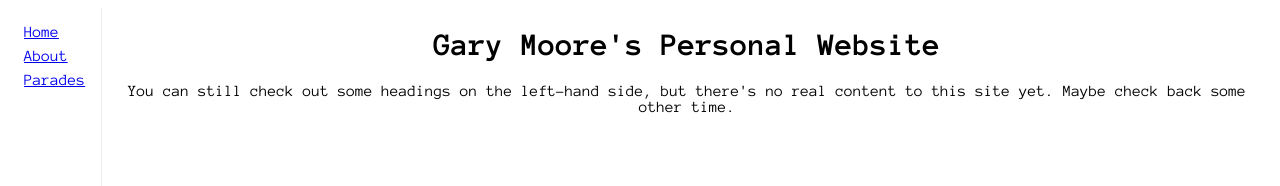
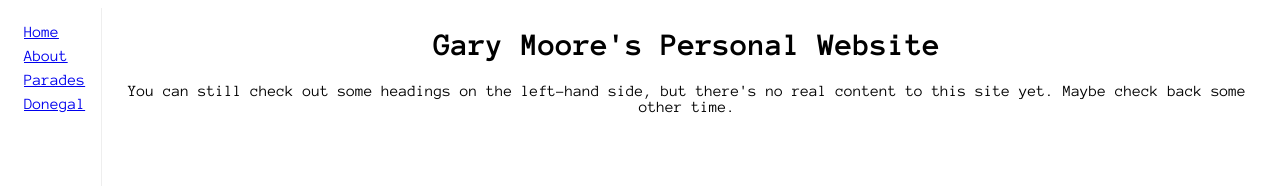
Before and after one commit to doggodoge/personal-website, a SvelteKit app: page / in a window 1280 px wide. Shown: the top 186 px of the page. Built offline with nearby package versions, Linux system fonts and the light colour scheme.

Commit message:
fix: add Donegal link to main site

```diff
--- a/src/routes/+layout.svelte
+++ b/src/routes/+layout.svelte
@@ -7,6 +7,7 @@
     <a href="/">Home</a>
     <a href="/about">About</a>
     <a href="/parades">Parades</a>
+    <a href="https://donegal.garymoore.ie/">Donegal</a>
   </nav>
   <div class="content">
     <slot></slot>
```
Also changed, not shown: 1 other file (tests, documents, lock files or other folders).
